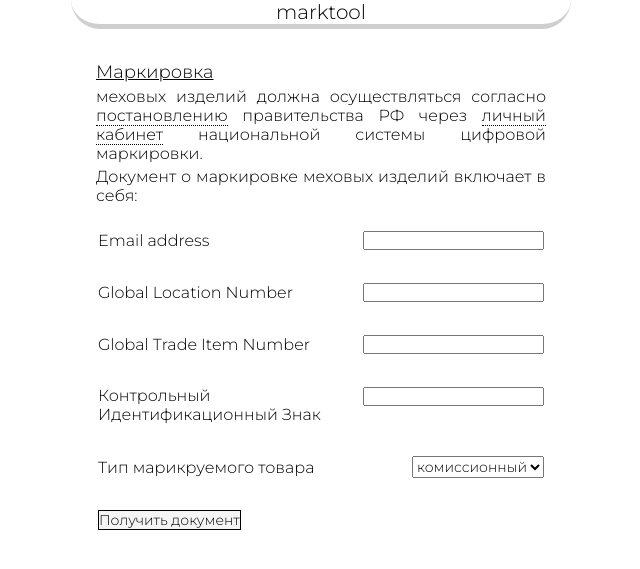
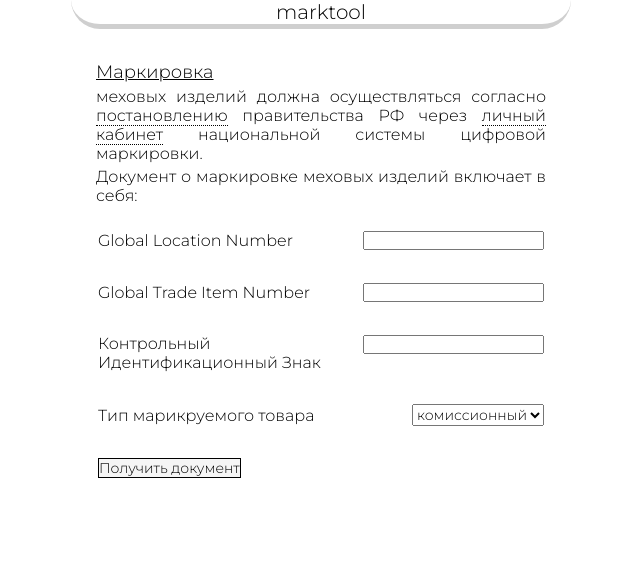
Before and after one commit to artemkyz/mark-tool, a Flask app: page / in a window 1280 px wide. Shown: the top 569 px of the page, without its empty margins (319-959 px from the left). Run offline with Flask 2, Linux system fonts and the light colour scheme; some web fonts are replaced.

Commit message:
Revert "add email filed" (#3)

```diff
--- a/templates/index.html
+++ b/templates/index.html
@@ -24,14 +24,6 @@
         <br>
         <form id="desktop" action="/action13" method="POST">
             <table>
-                <tr>
-                    <td>
-                        Email address
-                    </td>
-                    <td id="sc-cell">
-                        <input type="email" name="email">
-                    </td>
-                </tr>
                 <tr>
                     <td>
                         Global Location Number
```
